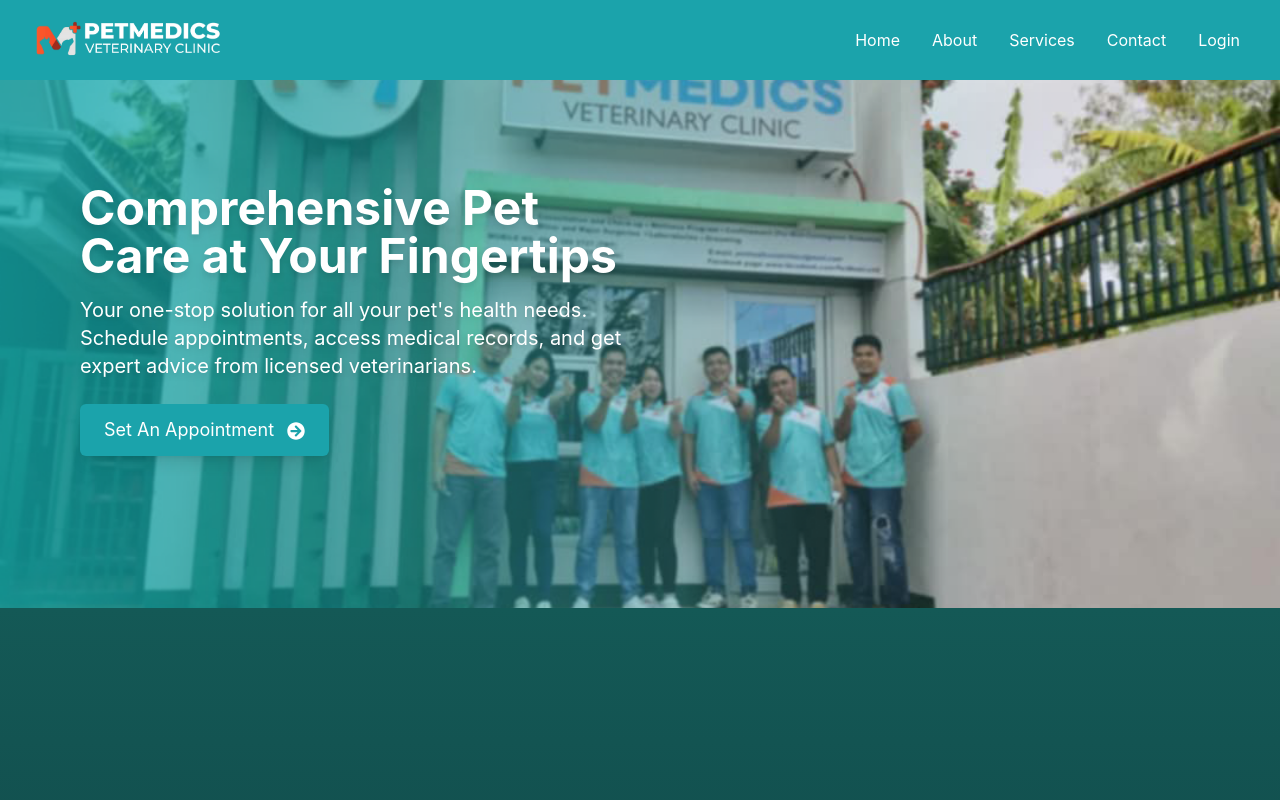
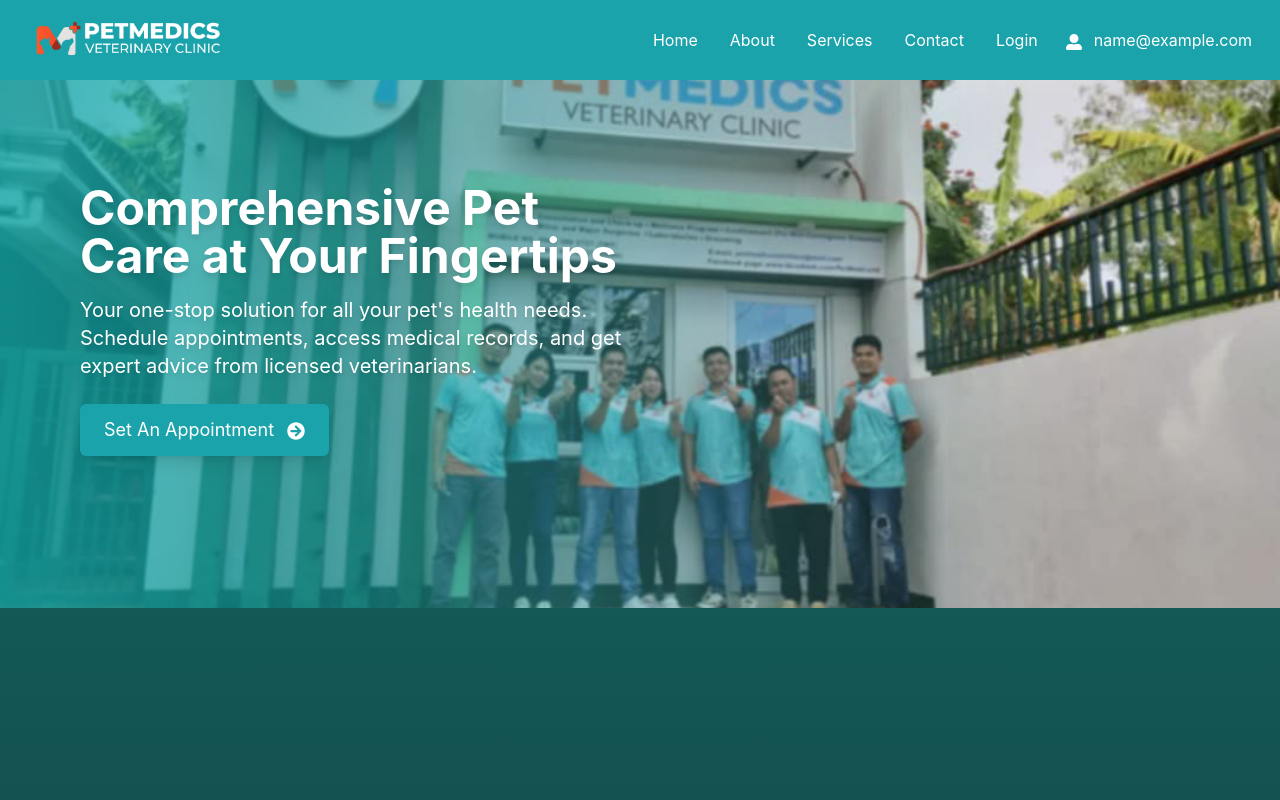
Before and after one commit to k-metra/PetCare, a React (Create React App) app in the folder frontend/: page /home in a window 1280 px wide. Shown: the top 800 px of the page. Built offline with nearby package versions, Linux system fonts and the light colour scheme; sample sign-in values are in the browser's storage; a web font is replaced by a local one.

Commit message:
feat(header): implement user state management and display email in header

```diff
--- a/frontend/src/components/header.tsx
+++ b/frontend/src/components/header.tsx
@@ -1,12 +1,40 @@
 import HeroIcon from "./HeroIcon"
 import NavBar from "./navbar"
 
+import { FaUserAlt } from "react-icons/fa";
+
+import { useState, useEffect } from 'react';
+
+interface User {
+    id: number;
+    name: string;
+    email: string;
+    email_verified_at: string | null;
+    created_at: string;
+    updated_at: string;
+}
+
 export default function Header() {
+    const [user, setUser] = useState<User | null>(null);
+
+    useEffect(() => {
+        const userData = localStorage.getItem('user');
+        if (userData) {
+            setUser(JSON.parse(userData));
+        }
+    }, []);
+
     return (
         <header className="fixed p-4 px-7 left-0 bg-[#1BA3AB] flex flex-row justify-between items-center top-0 w-screen h-16 md:h-20 z-50">
             <HeroIcon />
 
-            <NavBar />
+            <div className="flex flex-row items-center gap-4">
+                <NavBar />
+
+               {user && (
+                <button className="text-white hidden md:block"><FaUserAlt className="inline mr-3"/>{user.email}</button>
+               )}
+            </div>
         </header>
     )
 }
```
